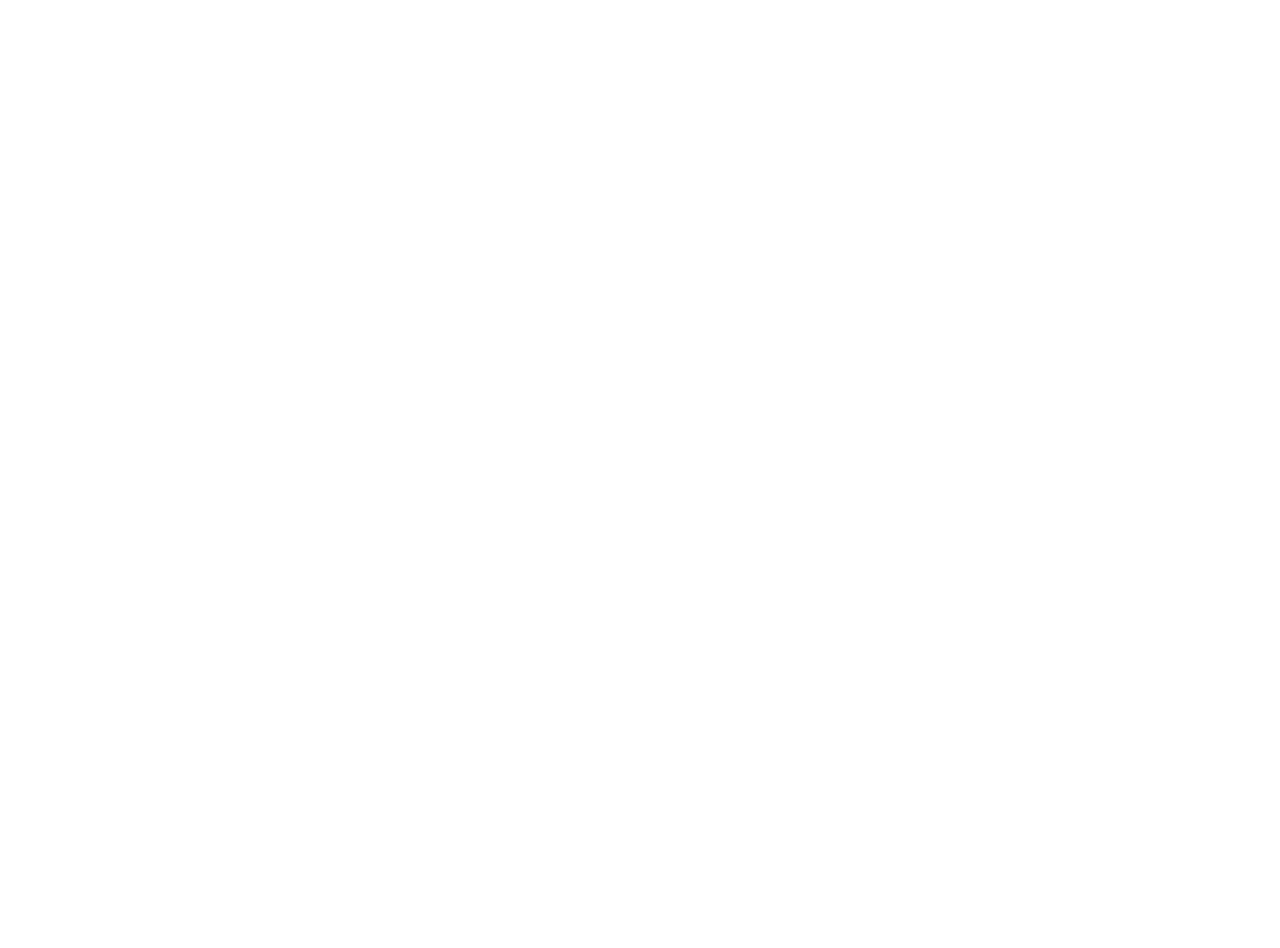
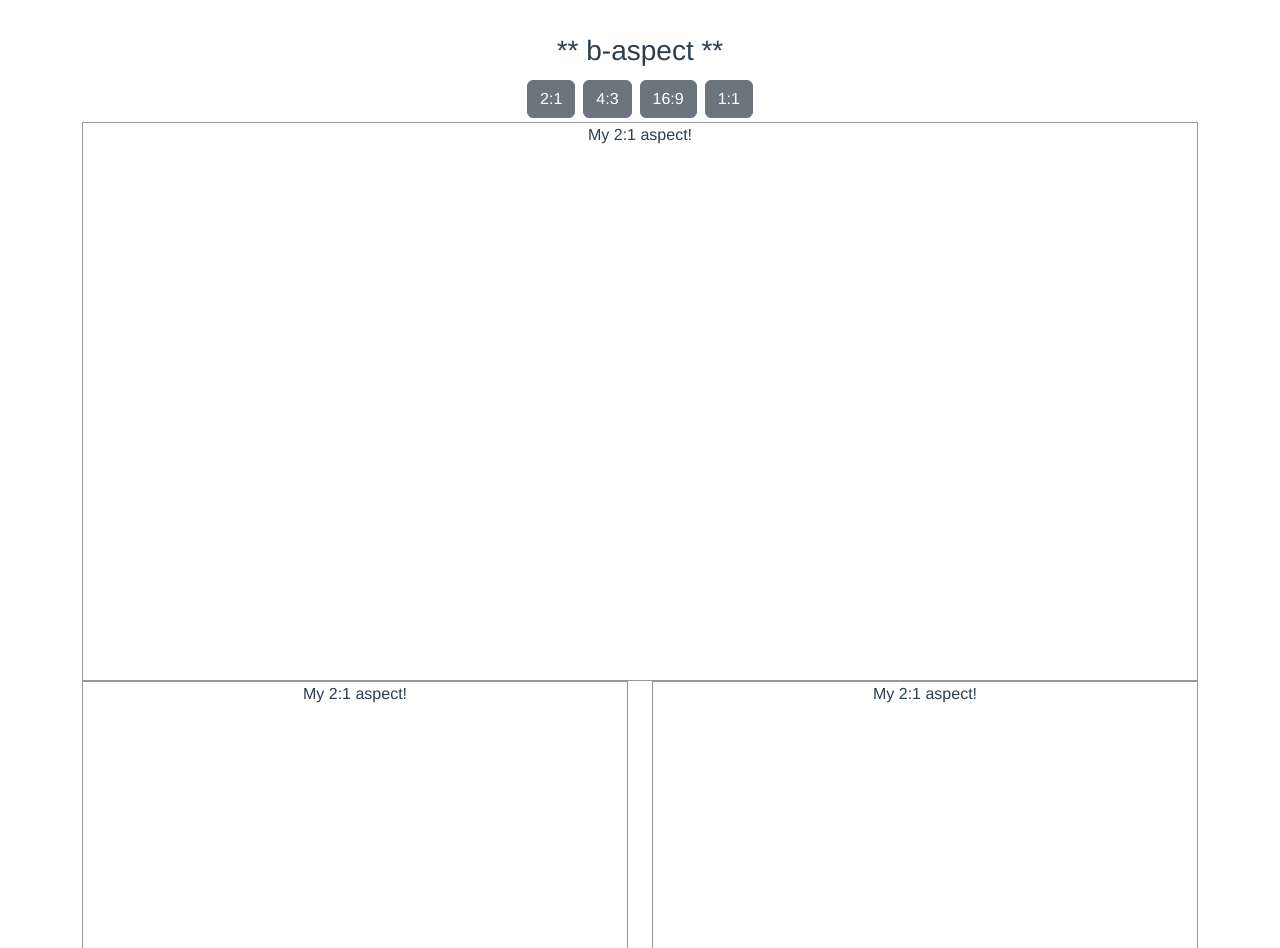
Before and after one commit to Alaahamouly/bootstrap-vue, a Vue app: page / in a window 1280 px wide. Shown: the part 524-1472 px from the top of the page. Before the commit the page ends 800 px from the top, so only its background shows below. Built offline with nearby package versions, Linux system fonts and the light colour scheme.

Commit message:
Apply b-aspect component

```diff
--- /dev/null
+++ b/src/components/AspectComponent.vue
@@ -0,0 +1,42 @@
+<template>
+  <div class="aspect">
+    <h3>** b-aspect **</h3>
+
+    <b-button @click="changeAspect('2:1')" class="m-1">2:1</b-button>
+    <b-button @click="changeAspect('4:3')" class="m-1">4:3</b-button>
+    <b-button @click="changeAspect('16:9')" class="m-1">16:9</b-button>
+    <b-button @click="changeAspect('1:1')" class="m-1">1:1</b-button>
+
+    <b-aspect :aspect="aspect" style="border: 1px solid #999"
+      >My 2:1 aspect!</b-aspect
+    >
+    <b-row>
+      <b-col>
+        <b-aspect :aspect="aspect" style="border: 1px solid #999"
+          >My 2:1 aspect!</b-aspect
+        >
+      </b-col>
+      <b-col>
+        <b-aspect :aspect="aspect" style="border: 1px solid #999"
+          >My 2:1 aspect!</b-aspect
+        >
+      </b-col>
+    </b-row>
+  </div>
+</template>
+
+<script>
+export default {
+  name: "AspectComponent",
+  data() {
+    return {
+      aspect: "2:1",
+    };
+  },
+  methods: {
+    changeAspect(aspect_value) {
+        this.aspect = aspect_value
+    }
+  }
+};
+</script>
--- a/src/views/HomeView.vue
+++ b/src/views/HomeView.vue
@@ -3,6 +3,7 @@
     <b-container>
     <ButtonComponent />
     <AlertComponent />
+    <AspectComponent />
   </b-container>
   </div>
 </template>
@@ -11,12 +12,14 @@
 // @ is an alias to /src
 import ButtonComponent from '@/components/ButtonComponent.vue'
 import AlertComponent from '@/components/AlertComponent.vue'
+import AspectComponent from '@/components/AspectComponent.vue'
 
 export default {
   name: 'HomeView',
   components: {
     ButtonComponent,
-    AlertComponent
+    AlertComponent,
+    AspectComponent
   }
 }
 </script>
```
